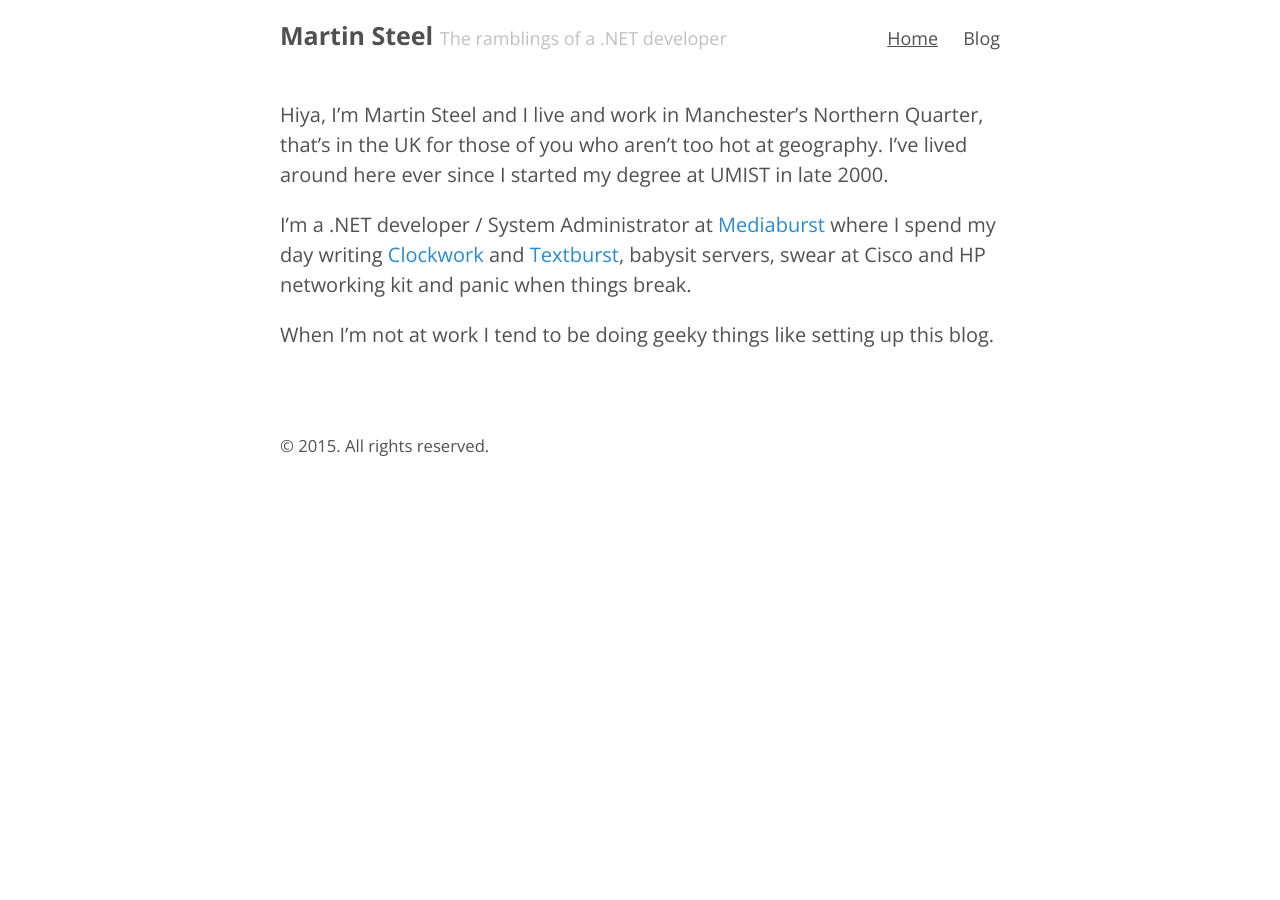
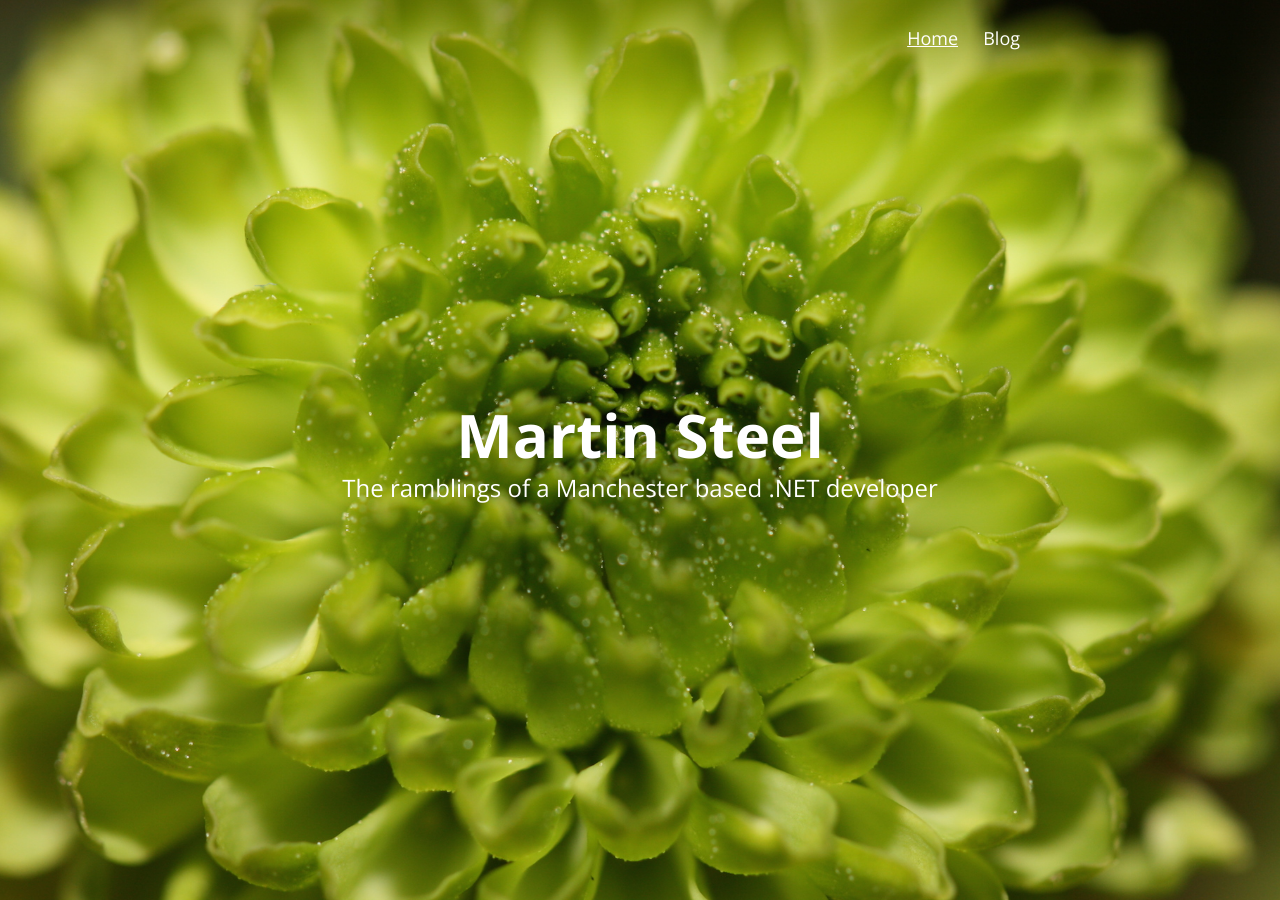
Before and after one commit to martinsteel/martinsteel.github.io, a Jekyll site: the page built from index.html, in a window 1280 px wide and 900 px high. Built offline with Jekyll 4.4.1, drawn with Linux system fonts in a browser that asks for light colours; Markdown is read by kramdown in place of the engine named in the settings; some of the changed text lies outside the part shown.

Commit message:
Maybe a design

```diff
--- a/_config.yml
+++ b/_config.yml
@@ -24,7 +24,7 @@ gems:
 
 # Setup
 title:            Martin Steel
-tagline:          The ramblings of a .NET developer
+tagline:          The ramblings of a Manchester based .NET developer
 url:              http://martinsteel.co.uk
 paginate:         5
 paginate_path:    "/blog/page/:num"
--- a/_includes/about.md
+++ b/_includes/about.md
@@ -1,5 +1,5 @@
-Hiya, I'm Martin Steel and I live and work in Manchester's Northern Quarter, that’s in the UK for those of you who aren’t too hot at geography. I’ve lived around here ever since I started my degree at UMIST in late 2000.
+Hiya, I'm Martin Steel and I live and work in Manchester's Northern Quarter, that’s in the UK for those of you who reading from distant shores. I’ve lived around here since I started my degree at UMIST in late 2000, and so far I haven't found any reason to leave.
 
-I'm a .NET developer / System Administrator at [Mediaburst](https://www.mediaburst.co.uk) where I spend my day writing [Clockwork](https://www.clockworksms.com) and [Textburst](https://www.textburst.com), babysit servers, swear at Cisco and HP networking kit and panic when things break.
+I'm a .NET developer and System Administrator at [Mediaburst](https://www.mediaburst.co.uk) where I spend my day writing [Clockwork](https://www.clockworksms.com) and [Textburst](https://www.textburst.com), babysitting servers, occasionally swearing at Cisco and HP networking kit and panicing when things break.
 
 When I’m not at work I tend to be doing geeky things like setting up this blog.
--- /dev/null
+++ b/_includes/footer.html
@@ -0,0 +1,12 @@
+<div class="links">
+<!-- TODO: Replace these with icons -->
+	<a href="https://twitter.com/martin_steel">Twitter</a>
+	<a href="https://github.com/martinsteel">Github</a>
+	<a href="https://www.flickr.com/photos/martinsteel">Flickr</a>
+</div>
+
+<footer class="footer">
+    <small>
+		&copy; Martin Steel <time datetime="{{ site.time | date_to_xmlschema }}">{{ site.time | date: '%Y' }}</time>. All rights reserved.
+	</small>
+</footer>
--- /dev/null
+++ b/_includes/home-js.js
@@ -0,0 +1,22 @@
+  <script>
+    var didScroll = false;
+    if (window.addEventListener) {
+      window.addEventListener('scroll', function() {
+        didScroll = true;
+      });
+
+      var title = document.getElementById('home-title');
+      var bodyTop = (document.documentElement.scrollTop?document.documentElement:document.body).getBoundingClientRect().top;
+      var headingTop = title.getBoundingClientRect().top;
+      var headingPos = headingTop - bodyTop;
+
+      setInterval(function() {
+        if ( didScroll ) {
+          didScroll = false;
+          var scrollPos = (document.documentElement.scrollTop?document.documentElement:document.body).scrollTop;
+          var opacity = (scrollPos < headingPos) ? (headingPos - scrollPos) / headingPos : 0;
+          title.style.opacity = opacity;
+        }
+      }, 250);
+    }
+  </script>
--- /dev/null
+++ b/_includes/masthead.html
@@ -0,0 +1,11 @@
+<header class="masthead masthead-{{ page.section }}">
+  <div class="container">
+  {% if page.section != "home" %}
+  <h3 class="masthead-title">
+    <a href="{{ site.baseurl }}" title="Home">{{ site.title }}</a>
+    <!-- <small>{{ site.tagline }}</small> -->
+  </h3>
+  {% endif %}
+  {% include nav.html %}
+  </div>
+</header>
--- a/_layouts/default.html
+++ b/_layouts/default.html
@@ -5,24 +5,14 @@
 
   <body>
 
+    {% include masthead.html %}
+
     <div class="container content">
-      <header class="masthead">
-        <h3 class="masthead-title">
-          <a href="{{ site.baseurl }}" title="Home">{{ site.title }}</a>
-          <small>{{ site.tagline }}</small>
-        </h3>
-        {% include nav.html %}
-      </header>
-
       <main>
         {{ content }}
       </main>
 
-      <footer class="footer">
-        <small>
-          &copy; <time datetime="{{ site.time | date_to_xmlschema }}">{{ site.time | date: '%Y' }}</time>. All rights reserved.
-        </small>
-      </footer>
+      {% include footer.html %}
     </div>
 
   </body>
--- /dev/null
+++ b/_layouts/home.html
@@ -0,0 +1,28 @@
+<!DOCTYPE html>
+<html lang="en">
+
+  {% include head.html %}
+
+  <body>
+    <header class="home-masthead">
+      <div class="home-masthead-content">
+        <h1 id="home-title" class="home-masthead-title">{{site.title}}
+          <small>{{site.tagline}}</small>
+        </h1>
+      </div>
+
+    </header>
+
+    {% include masthead.html %}
+
+    <div class="container content">
+      <main>
+        {{ content }}
+      </main>
+
+      {% include footer.html %}
+    </div>
+
+  </body>
+  {% include home-js.js %}
+</html>
--- a/index.html
+++ b/index.html
@@ -1,5 +1,5 @@
 ---
-layout: default
+layout: home
 title: Home
 section: home
 ---
--- a/public/css/poole.css
+++ b/public/css/poole.css
@@ -45,6 +45,7 @@ html,
 body {
   margin: 0;
   padding: 0;
+  height: 100%;
 }
 
 html {
@@ -291,8 +292,17 @@ tbody tr:nth-child(odd) th {
   padding-right: 1rem;
   margin-left:  auto;
   margin-right: auto;
+  position: relative;
 }
 
+/*
+ * Content
+ *
+ * Actual page content - default margins etc.
+ */
+.content {
+  margin-top: 5rem;
+}
 
 /*
  * Masthead
@@ -304,16 +314,32 @@ tbody tr:nth-child(odd) th {
   padding-top:    1rem;
   padding-bottom: 1rem;
   margin-bottom: 3rem;
+  position: fixed;
+  top: 0;
+  left: 0;
+  right: 0;
+  background: white;
+  z-index: 9999;
 }
+.masthead-home {
+  background: transparent;
+  background: linear-gradient(to bottom, rgba(0,0,0,0.2) 0%, transparent);
+  height: 6rem;
+}
+
 .masthead-title {
   margin-top: 0;
   margin-bottom: 0;
   color: #505050;
   float: left;
 }
-.masthead-title a {
+.masthead a {
   color: #505050;
 }
+.masthead-home a {
+  color: white;
+}
+
 .masthead-title small {
   font-size: 0.9rem;
   font-weight: 400;
@@ -325,25 +351,24 @@ tbody tr:nth-child(odd) th {
 .masthead-nav a {
   font-size: 0.9rem;
   font-weight: 400;
-  color: #505050;
   line-height: 2;
-  margin-right: 1rem;
+  /*margin-right: 1rem;*/
 }
 
 .masthead-nav .active {
   text-decoration: underline;
 }
 
-@media (min-width: 30em) {
+/*@media (min-width: 30em) {*/
   .masthead-nav {
-    float: right;
-    display: inline;
+    position: absolute;
+    right: 0;
   }
   .masthead-nav a {
     margin-left: 1rem;
     margin-right: 0;
   }
-}
+/*}*/
 
 /*
  * Posts and pages
@@ -362,6 +387,7 @@ tbody tr:nth-child(odd) th {
 .post-title,
 .post-title a {
   color: #303030;
+  /*color: #739326;*/ /* green */
 }
 .page-title,
 .post-title {
@@ -452,3 +478,57 @@ a.pagination-item:hover {
     border-bottom-right-radius: 4px;
   }
 }
+
+/* Twitter etc. links just above footer */
+.links{
+  text-align: center;
+  margin-bottom: 2rem;
+}
+
+.links a {
+  padding: 0 1rem;
+}
+
+/* Footer */
+.footer {
+  margin-bottom: 1rem;
+  font-size: 0.6rem;
+  text-align: center;
+  color: #999;
+}
+
+/* Home page */
+.home-masthead {
+  height: 100%;
+  min-height: 10rem;
+
+  background-color: #333;
+  background-image: url(/public/images/home_header.jpg);
+  background-repeat: no-repeat;
+  background-attachment: scroll;
+  background-position: center center;
+  background-clip: border-box;
+  background-origin: padding-box;
+  background-size: cover;
+  text-align: center;
+  margin-bottom: 3rem;
+}
+
+.home-masthead-content{
+  position: relative;
+  top: 50%;
+  transform: translateY(-50%);
+  padding: 1rem;
+}
+.home-masthead-title {
+  color: white;
+  font-size: 3rem;
+  margin: 0;
+  padding: 0;
+  transition: opacity 0.3s ease;
+}
+.home-masthead-title small{
+  display: block;
+  font-weight: normal;
+  font-size: 1.2rem;
+}
```
Also changed, not shown: public/images/home_header.jpg (added).
